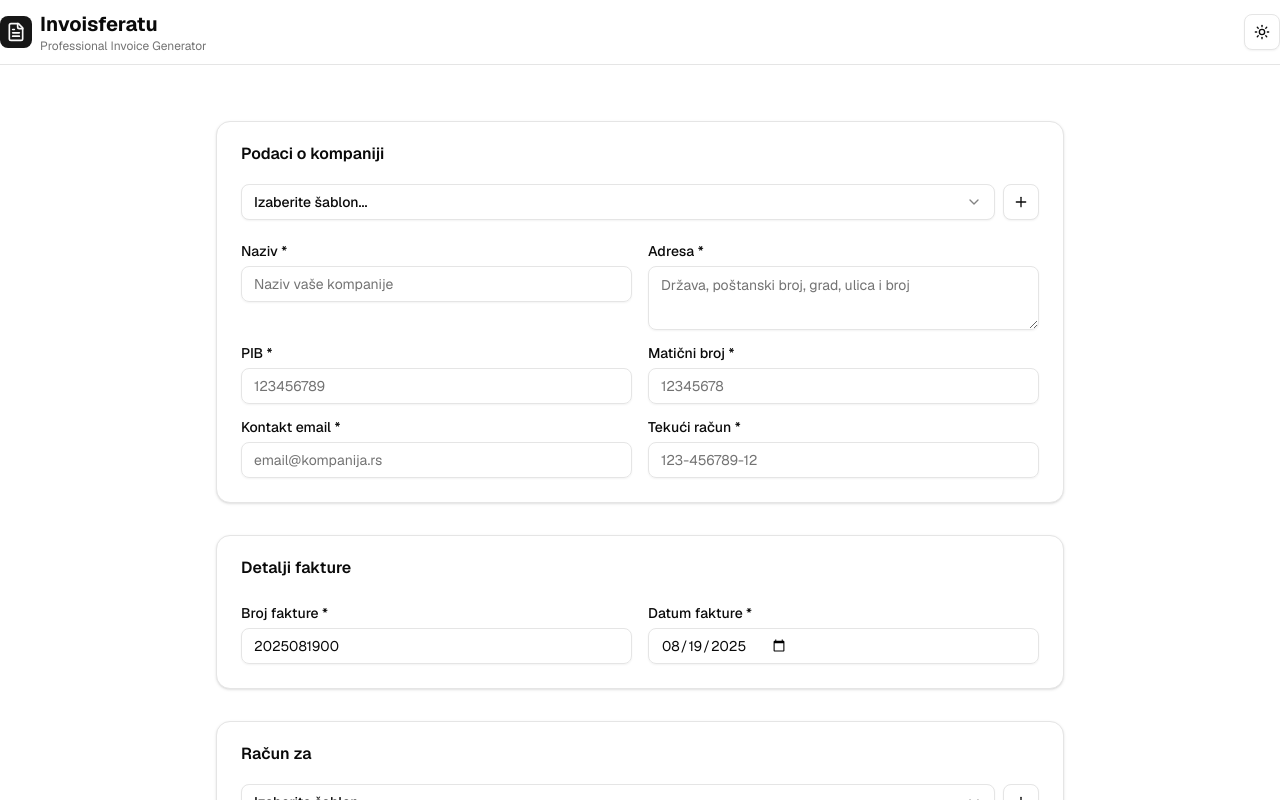
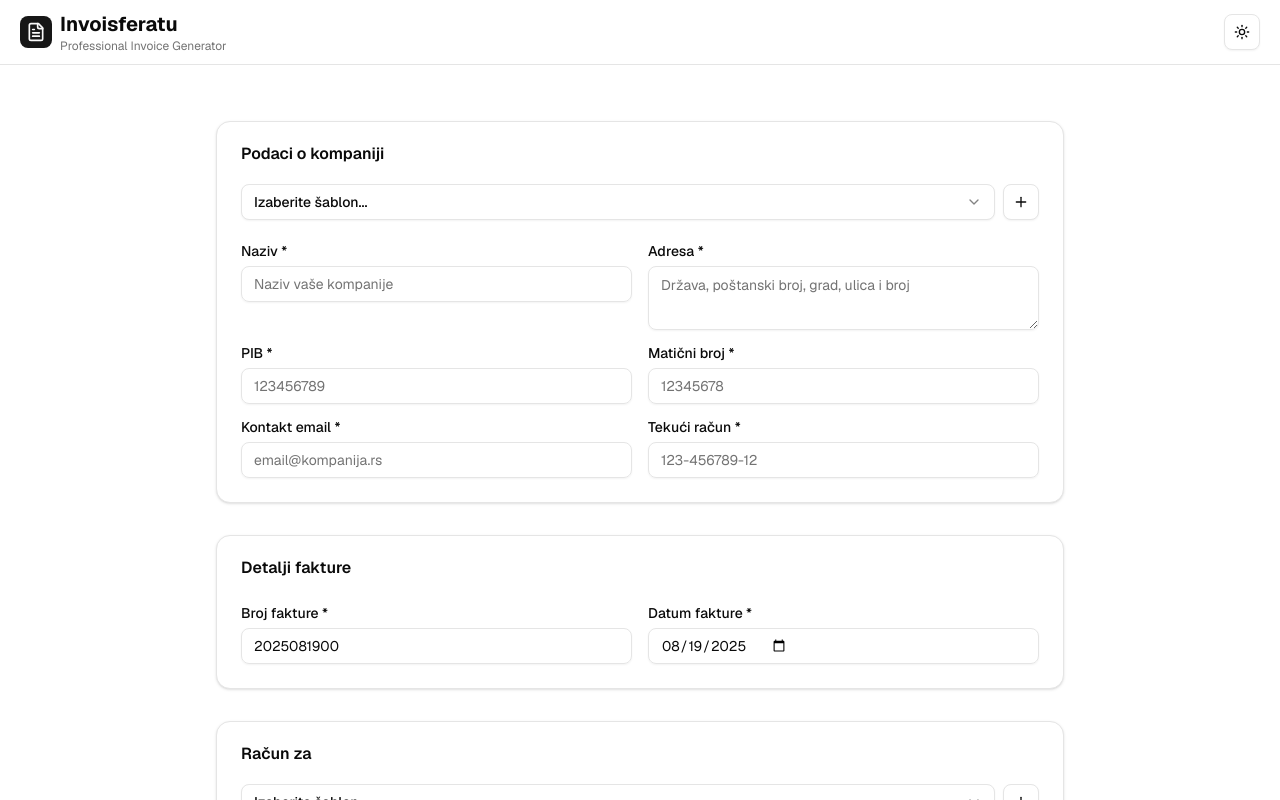
Before and after one commit to nobradov1c/invoisferatu, a Next.js app: page / in a window 1280 px wide. Shown: the top 800 px of the page. Built offline with nearby package versions, Linux system fonts and the light colour scheme.

Commit message:
style header

```diff
--- a/components/header.tsx
+++ b/components/header.tsx
@@ -6,7 +6,7 @@ import { ThemeToggle } from "./theme-toggle";
 export function Header() {
   return (
     <header className="border-b bg-background/95 backdrop-blur supports-[backdrop-filter]:bg-background/60">
-      <div className="container flex h-16 items-center justify-between">
+      <div className="flex h-16 w-full items-center justify-between px-5">
         <div className="flex items-center gap-2">
           <div className="flex h-8 w-8 items-center justify-center rounded-md bg-primary text-primary-foreground">
             <FileText className="h-5 w-5" />
```
